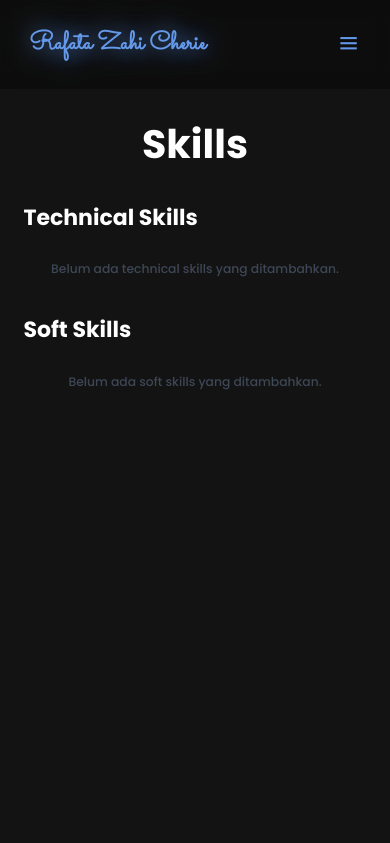
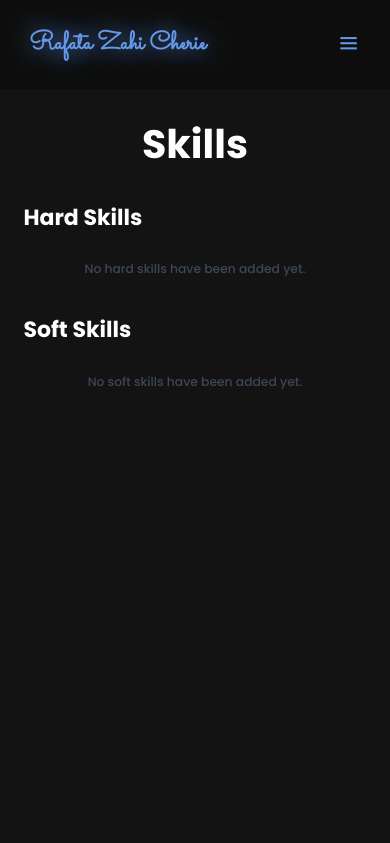
Before and after one commit to rafatacherie/myportofolio, a Django app: page /skills/ in a window 390 px wide. Shown: the top 843 px of the page. Run offline with Django 5.2, Linux system fonts and the light colour scheme; data that the repository does not hold is empty.

Commit message:
fix(html, css, main): refining the design and layout, as well as correcting the tests
- Mengganti 'technical skills' menjadi 'hard skills' dengan perubahan pada models, views,
  dan skills section (html)
- Membenarkan test agar sesuai dengan perubahan yang ada
- Merapihkan css dengan menyesuaikan ukuran modal konfirmasi hapus di layar mobile
- Menambahkan pengaturan pada javascript agar ketika user menekan layar di luar hamburger
  menu (navbar mobile), user dapat menutup navbar tanpa perlu memencet button X (exit)

```diff
--- a/main/models.py
+++ b/main/models.py
@@ -54,7 +54,7 @@ class Education(models.Model):
 
 class Skill(models.Model):
     SKILL_TYPE_CHOICES = [
-        ('technical', 'Technical Skills'),
+        ('hard', 'Hard Skills'),
         ('soft', 'Soft Skills'),
     ]
 
--- a/main/views.py
+++ b/main/views.py
@@ -78,7 +78,7 @@ def delete_experience(request, experience_id):
 
     if request.method == "POST":
         experience.delete()
-        messages.error(request, "Experience successfully deleted!")
+        messages.success(request, "Experience successfully deleted!")
         return redirect("main:show_experience")
 
     return redirect("main:show_experience")
@@ -86,7 +86,7 @@ def delete_experience(request, experience_id):
 def show_skills(request):
     context = {
         "name": "Rafata Zahi Cherie",
-        "technical_skills": Skill.objects.filter(skill_type='technical'),
+        "hard_skills": Skill.objects.filter(skill_type='hard'),
         "soft_skills": Skill.objects.filter(skill_type='soft'),
     }
     return render(request, "skills.html", context)
@@ -147,7 +147,7 @@ def delete_project(request, project_id):
 
     if request.method == "POST":
         project.delete()
-        messages.error(request, "Project successfully deleted!")
+        messages.success(request, "Project successfully deleted!")
         return redirect("main:show_projects")
 
     return redirect("main:show_projects")
--- a/static/css/style.css
+++ b/static/css/style.css
@@ -1273,6 +1273,10 @@ ditumpuk jadi satu kolom vertikal agar tidak menumpuk */
         min-height: 180px;
     }
 
+    .experience-delete-modal__content {
+        width: min(85%, 380px);
+    }
+
     .experience-delete-btn {
         font-size: 1.1rem;
         padding: 0.6rem 1.8rem;
@@ -1766,4 +1770,8 @@ ditumpuk jadi satu kolom vertikal agar tidak menumpuk */
     .project-actions {
         font-size: 1rem;
     }
-}
+
+    .project-delete-modal__content {
+        width: min(85%, 380px);
+    }
+}
--- a/static/js/script.js
+++ b/static/js/script.js
@@ -6,6 +6,17 @@ menuIcon.onclick = () => {
     navbar.classList.toggle('active');
 }
 
+document.addEventListener('click', (event) => {
+    const isNavbarOpen = navbar.classList.contains('active');
+    const clickedInsideNavbar = navbar.contains(event.target);
+    const clickedMenuIcon = menuIcon.contains(event.target);
+
+    if (isNavbarOpen && !clickedInsideNavbar && !clickedMenuIcon) {
+        navbar.classList.remove('active');
+        menuIcon.classList.remove('bx-x');
+    }
+});
+
 document.querySelectorAll('.skill-bar').forEach(bar => {
     const percentage = bar.dataset.percentage;
     bar.style.width = percentage + '%';
--- a/templates/skills.html
+++ b/templates/skills.html
@@ -8,11 +8,11 @@
 
         <div class="skills-row">
             <div class="skills-column">
-                <h3 class="title">Technical Skills</h3>
+                <h3 class="title">Hard Skills</h3>
 
                 <div class="skills-box">
                     <div class="skills-content">
-                        {% for skill in technical_skills %}
+                        {% for skill in hard_skills %}
                             <div class="progress">
                                 <div class="skills-info">
                                     <p><i class='bx {{ skill.icon_class }}'></i> {{ skill.name }}</p>
@@ -24,7 +24,7 @@
                                 </div>
                             </div>
                         {% empty %}
-                            <p class="empty-state">Belum ada technical skills yang ditambahkan.</p>
+                            <p class="empty-state">No hard skills have been added yet.</p>
                         {% endfor %}
                     </div>
                 </div>
@@ -47,7 +47,7 @@
                                 </div>
                             </div>
                         {% empty %}
-                            <p class="empty-state">Belum ada soft skills yang ditambahkan.</p>
+                            <p class="empty-state">No soft skills have been added yet.</p>
                         {% endfor %}
                     </div>
                 </div>
```
Also changed, not shown: main/tests.py (+12 -5 lines), main/migrations/0007_alter_skill_skill_type.py (added).
